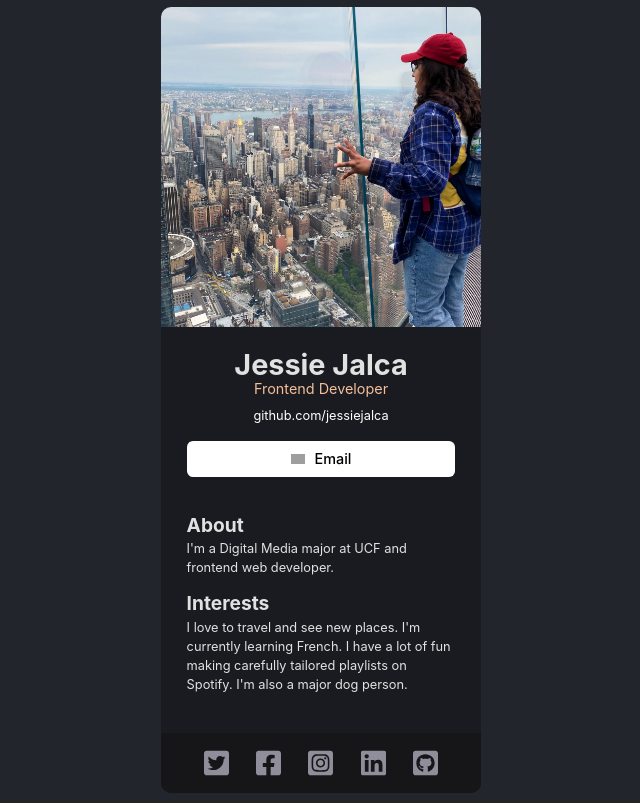
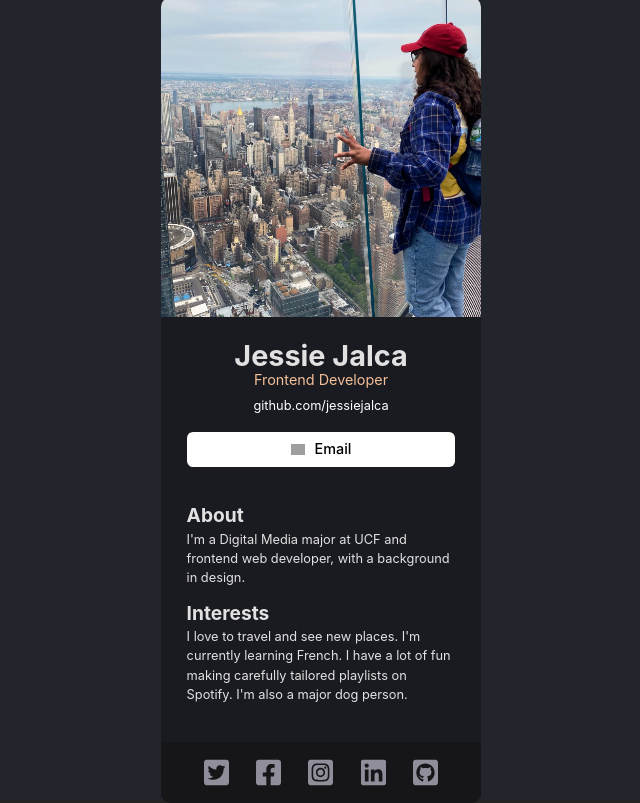
Before and after one commit to jessiejalca/scrimba-react, a React (Vite) app in the folder digital-business-card/: page / in a window 1280 px wide. Shown: the whole page, without its empty margins (319-959 px from the left). Built offline with nearby package versions, Linux system fonts and the light colour scheme; grey boxes are pictures that could not be loaded.

Commit message:
Add a little bit of extra info in About section

```diff
--- a/digital-business-card/src/components/About.jsx
+++ b/digital-business-card/src/components/About.jsx
@@ -1,7 +1,7 @@
 const About = () => (
   <section>
     <h2>About</h2>
-    <p>I'm a Digital Media major at UCF and frontend web developer.</p>
+    <p>I'm a Digital Media major at UCF and frontend web developer, with a background in design.</p>
   </section>
 );
 
```
